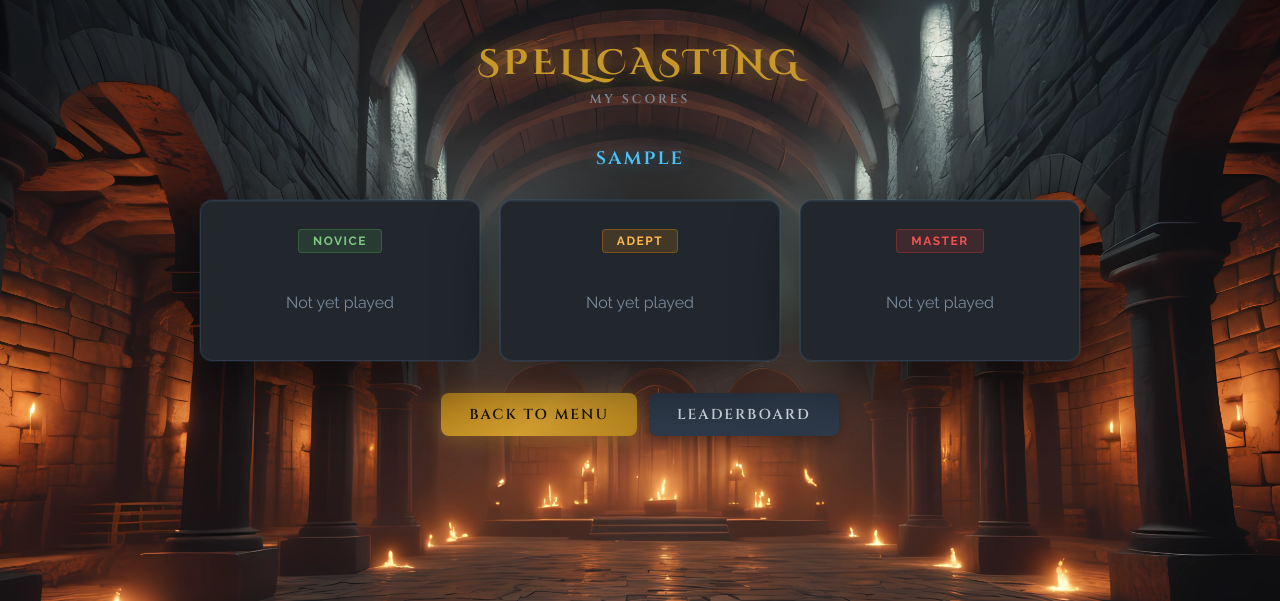
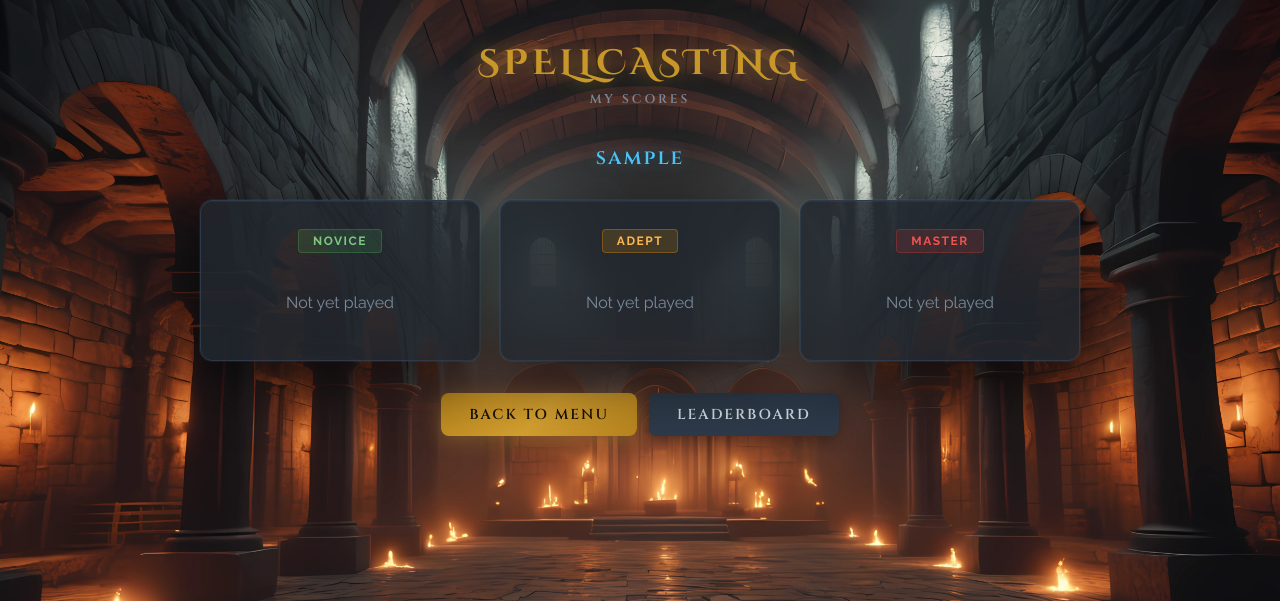
Before and after one commit to Givthr/spellcasting, a Django app: page /my-scores/ in a window 1280 px wide. Shown: the top 601 px of the page. Run offline with Django 5.2, Linux system fonts and the light colour scheme; a user stored in the database is signed in; tables that the repository leaves empty hold one stand-in row (values such as "Sample post").

Commit message:
Update my_scores.html

```diff
--- a/bee/templates/bee/my_scores.html
+++ b/bee/templates/bee/my_scores.html
@@ -60,7 +60,7 @@
     }
 
     .card {
-      background: var(--card-bg); border: 1px solid var(--card-border); border-radius: 12px;
+      background: rgba(34, 39, 46, 0.85); border: 1px solid var(--card-border); border-radius: 12px;
       padding: 28px 32px; flex: 1; min-width: 250px; max-width: 280px;
       box-shadow: 0 0 0 1px rgba(79,195,247,.08), 0 20px 60px rgba(0,0,0,.6), inset 0 1px 0 rgba(255,255,255,.04);
       animation: cardIn .6s cubic-bezier(.22,1,.36,1) both;
```
